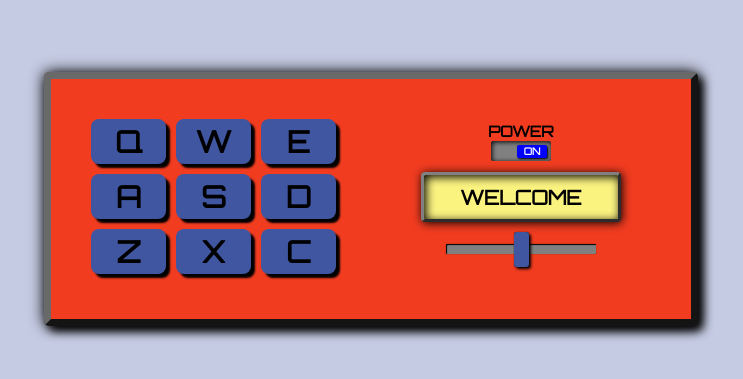
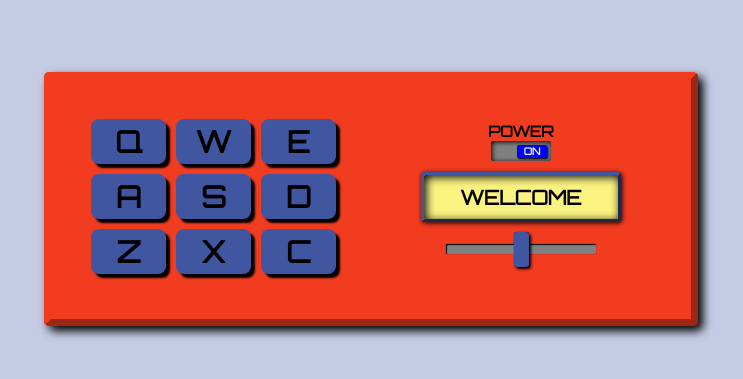
Before and after one commit to OscarFabiani/Drum-Machine, a website: page index.html in a window 1280 px wide. Shown: the part 209-588 px from the top of the page, without its empty margins (269-1012 px from the left). Drawn offline with Linux system fonts and the light colour scheme.

Commit message:
Changed styling for borders on drum machine and display.

```diff
--- a/scss/styles.scss
+++ b/scss/styles.scss
@@ -28,9 +28,9 @@ body {
   margin: auto 0;
   padding: 20px;
   background-color: $color3;
-  border: 7px outset dimgray;
+  border: 7px outset $color3;
   border-radius: 5px;
-  box-shadow: 5px 5px 10px black, 0px 0px 15px black;
+  box-shadow: 5px 5px 10px black;
 }
 @media (max-width: 700px) {
   #drum-machine {
@@ -120,9 +120,9 @@ body {
   font-size: 20px;
   font-weight: bold;
   box-sizing: border-box;
-  border: 3px outset gray;
+  border: 3px outset $color4;
   border-radius: 4px;
-  box-shadow: 1px 1px 10px black, 2px 2px 10px inset black;
+  box-shadow: 1px 1px 5px black, 2px 2px 10px inset black;
 }
 #volume {
   -webkit-appearance: none; /* Hides the slider so that custom slider can be made */
```
Also changed, not shown: css/styles.css.
